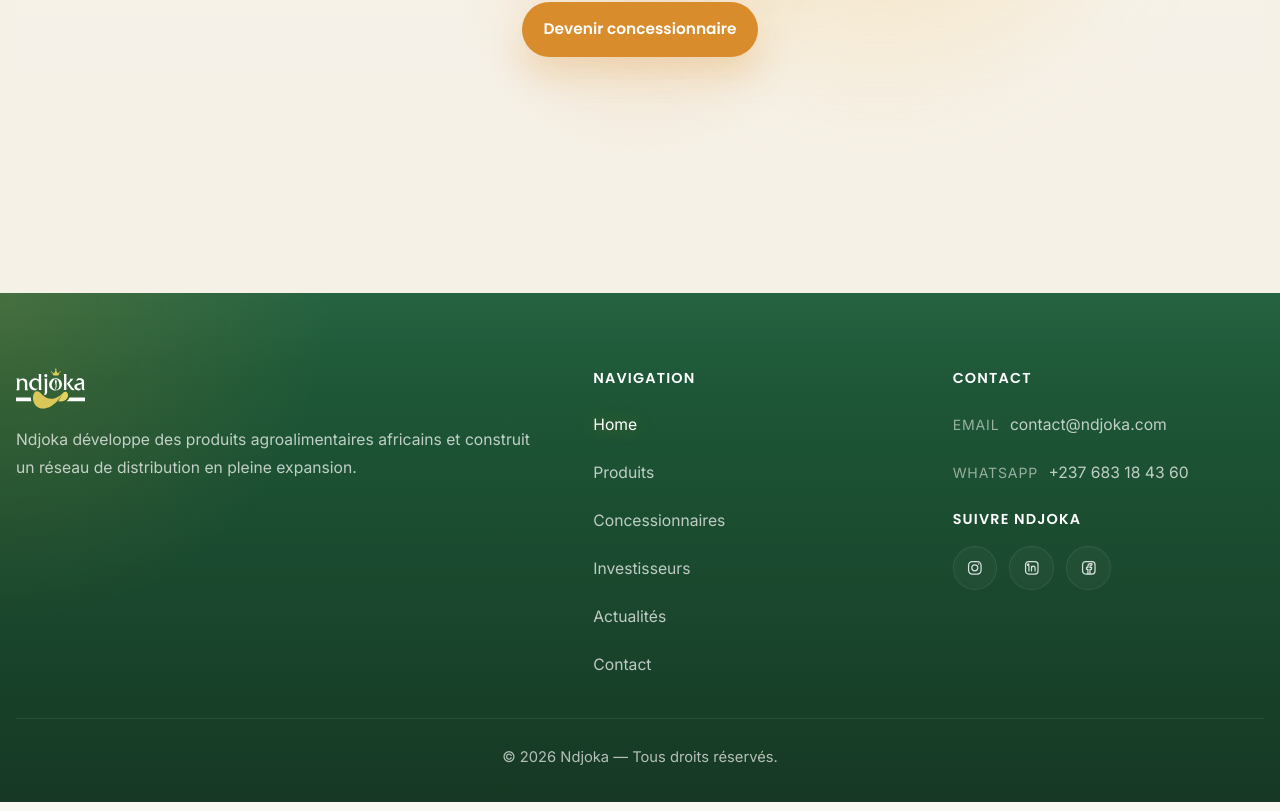
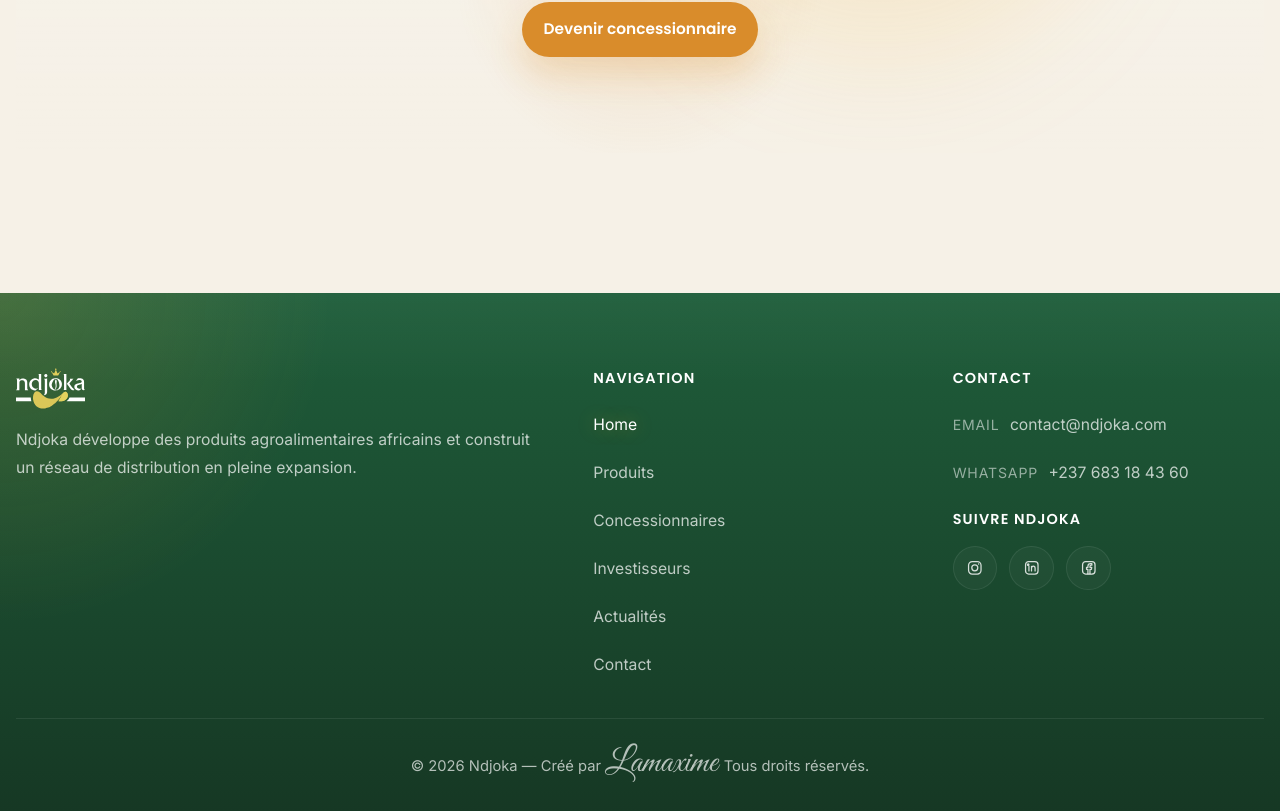
Before and after one commit to lamaxime20/Ndjoka, a React (Vite) app in the folder vue/: page / in a window 1280 px wide. Shown: the part 10349-11160 px from the top of the page. Built offline with nearby package versions, Linux system fonts and the light colour scheme.

Commit message:
copyright

```diff
--- a/vue/index.html
+++ b/vue/index.html
@@ -37,6 +37,8 @@
       rel="stylesheet"
       href="https://fonts.googleapis.com/css2?family=Material+Symbols+Outlined:opsz,wght,FILL,GRAD@24,400,0,0&display=block"
     />
+
+    <link href="https://fonts.googleapis.com/css2?family=Dancing+Script:wght@400;700&family=Great+Vibes&family=Kaushan+Script&family=Pacifico&family=Sacramento&display=swap" rel="stylesheet">
   </head>
   <body>
     <div id="root"></div>
--- a/vue/src/assets/styles/components/footer.css
+++ b/vue/src/assets/styles/components/footer.css
@@ -153,6 +153,11 @@
   text-align: center;
 }
 
+.lamaxime {
+  font-family: 'Great Vibes', cursive;
+  font-size: 35px;
+}
+
 @media (max-width: 480px) {
   .footer-shell {
     padding-block-start: 2.7rem;
--- a/vue/src/components/footer.jsx
+++ b/vue/src/components/footer.jsx
@@ -115,7 +115,7 @@ function Footer({ onglet }) {
         </div>
 
         <div className="footer-bottom">
-          <p className="footer-copy">© 2026 Ndjoka — Tous droits réservés.</p>
+          <p className="footer-copy">© 2026 Ndjoka — Créé par <a className="lamaxime" href="https://lamaxime.vercel.app/">Lamaxime </a>  Tous droits réservés.</p>
         </div>
       </div>
     </footer>
```
